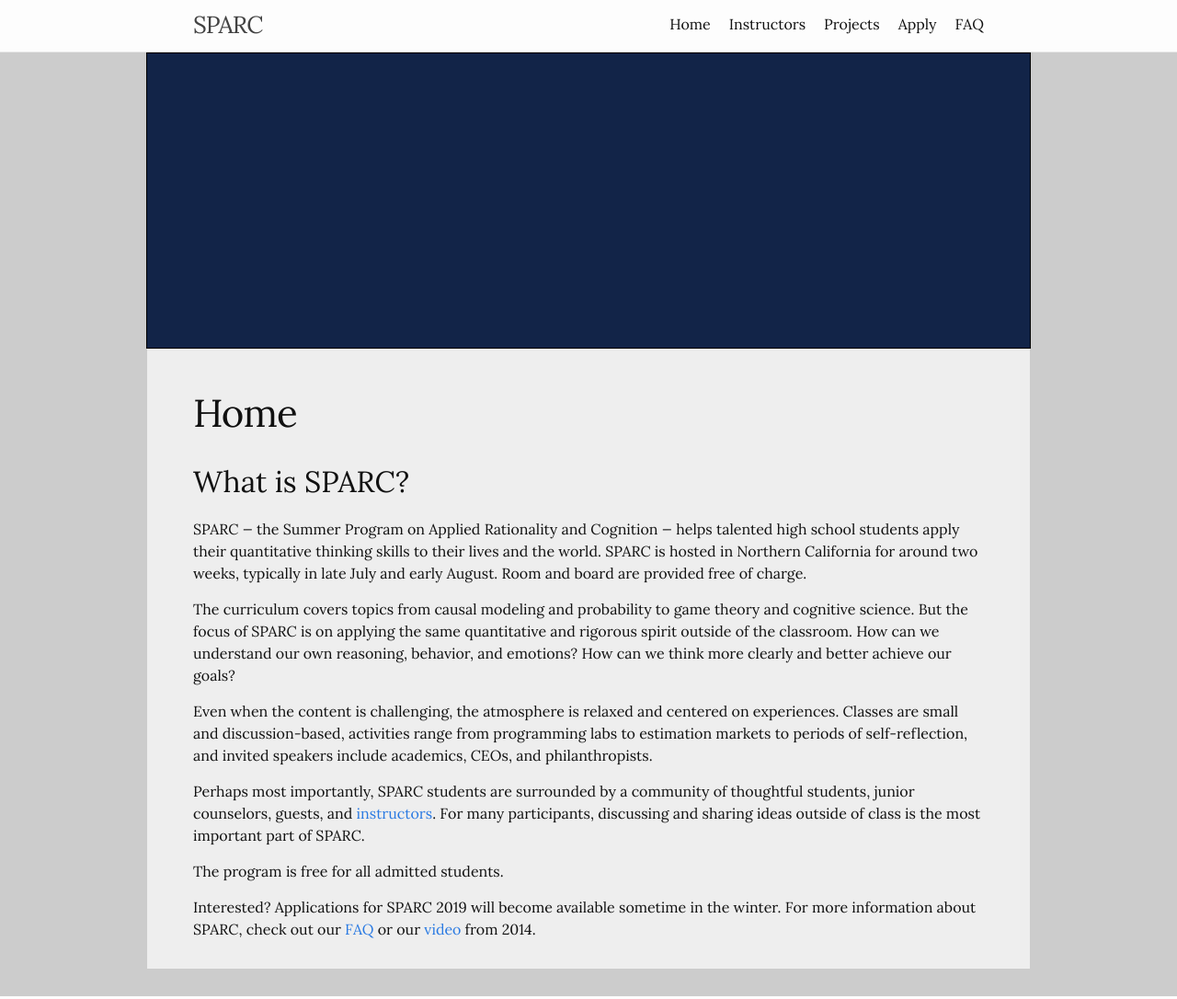
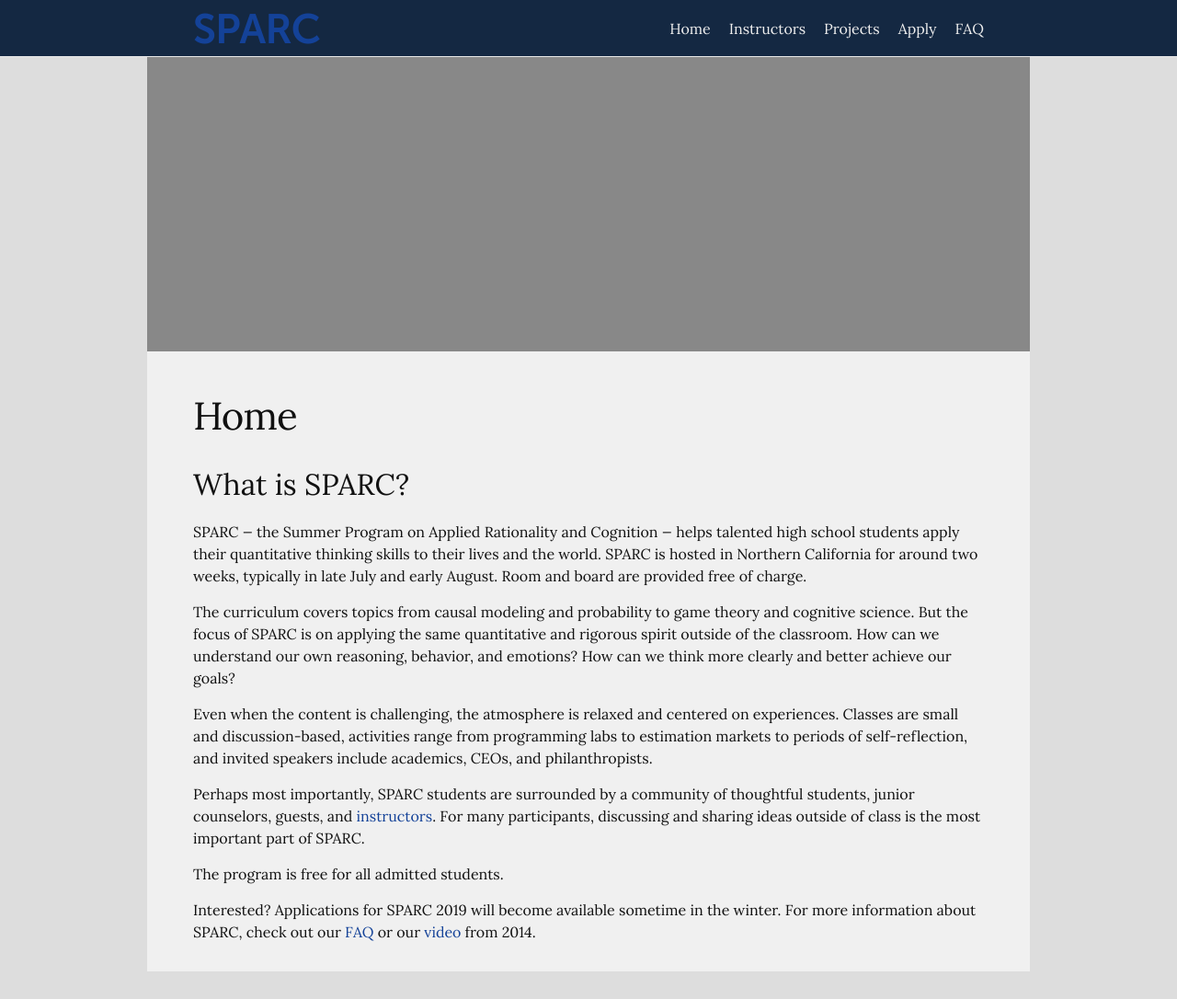
Before and after one commit to sparc-camp/sparc-camp.github.io, a Jekyll site: the page built from index.md, in a window 1280 px wide. Shown: the whole page at 92% size. Built offline with Jekyll 4.4.1, drawn with Linux system fonts in a browser that asks for light colours.

Commit message:
color scheme choice; logo font chosen

```diff
--- a/_includes/header.html
+++ b/_includes/header.html
@@ -3,7 +3,10 @@
   <div class="wrapper" id="sitehead">
     {%- assign default_paths = site.pages | sort: "nav_order" | map: "path" -%}
     {%- assign page_paths = site.header_pages | default: default_paths -%}
-    <a class="site-title" rel="author" href="{{ "/" | relative_url }}">{{ site.title | escape }}</a>
+	<div id="site-title-logo-wrapper">
+		<!--img id="site-logo-img" src="{{ "/assets/icons/blue-logo.png" | relative_url }}"></img-->
+		<a class="site-title" rel="author" href="{{ "/" | relative_url }}">{{ site.title | escape }}</a>
+	</div>
 
     {%- if page_paths -%}
       <nav class="site-nav">
--- a/assets/custom.scss
+++ b/assets/custom.scss
@@ -6,12 +6,21 @@
 // -- GENERAL WEBSITE CSS --
 // -------------------------
 
-$main-bg-color: #CCC;
+$body-bg-color: #ddd;
+$navbar-bg-color: #142842;
+$content-bg-color: #f0f0f0;
+//$navbar-bg-color: #324C63;
+$banner-bg-color: #888;
+
 $banner-height: 320px;
 $wrapper-width: calc(3 * #{$banner-height});
 $wrapper-padding: 50px;
+$site-title-size: 45px;
+
+$url-color-neg: #EEE;
 
 // General Design
+
 
 @font-face {
 	font-family: "Lora";
@@ -19,17 +28,41 @@
 }
 
 @font-face {
-	font-family: "Lora-Bold";
+	font-family: "Lora";
 	src: url("../assets/fonts/lora/Lora-Bold.ttf");
+	font-weight: bold;
+}
+
+@font-face {
+	font-family: "Lora";
+	src: url("../assets/fonts/lora/Lora-Italic.ttf");
+	font-style: italic;
+}
+
+@font-face {
+	font-family: "SiteTitleFont";
+	src: url("../assets/fonts/MuseoSans.ttf");
 }
 
 strong {
 	font-weight: bold;
-	font-family: 'Lora-Bold', serif;
+	font-family: 'Lora', serif;
 }
 
 body {
 	font-family: 'Lora', serif;
+}
+
+a:link,
+a:visited,
+a:active,
+a:hover {
+	color: #144298;
+}
+
+a:hover {
+	text-decoration: none;
+	color: #2163D7;
 }
 
 .wrapper {
@@ -42,19 +75,42 @@
 
 .site-header {
 	border-top: none;
+	padding-top: 5px;
+	background-color: $navbar-bg-color;
+}
+
+.site-header .page-link {
+	color: $url-color-neg;
+}
+
+.site-title,
+.site-title:visited {
+	font-family: 'SiteTitleFont';  // Consider making this an image
+	float: none;
+	color: $url-color-neg;
+	font-size: $site-title-size;
+}
+
+#site-title-logo-wrapper {
+	float: left;
+}
+
+#site-logo-img {
+	height: $site-title-size;
+	height: 42px;
+	vertical-align: middle;
 }
 
 // Banner
 
 #banner-header {
-	background-color: $main-bg-color;
+	background-color: $body-bg-color;
 }
 
 #banner {
 	max-width: $wrapper-width;
-	border: 1px solid black;
 	height: $banner-height;
-	background-color: #122448;
+	background-color: $banner-bg-color;
 }
 
 #banner-header > .wrapper {
@@ -64,12 +120,12 @@
 // Page content
 
 .page-content {
-	background-color: $main-bg-color;
+	background-color: $body-bg-color;
 	padding-top: 0px;
 }
 
 .page-content > .wrapper {
-	background-color: #EEE;
+	background-color: $content-bg-color;
 	padding-top: 50px;
 }
 
```
Also changed, not shown: assets/fonts/MuseoSans.ttf (added), assets/fonts/lora/Lora-BoldItalic.ttf (deleted).
